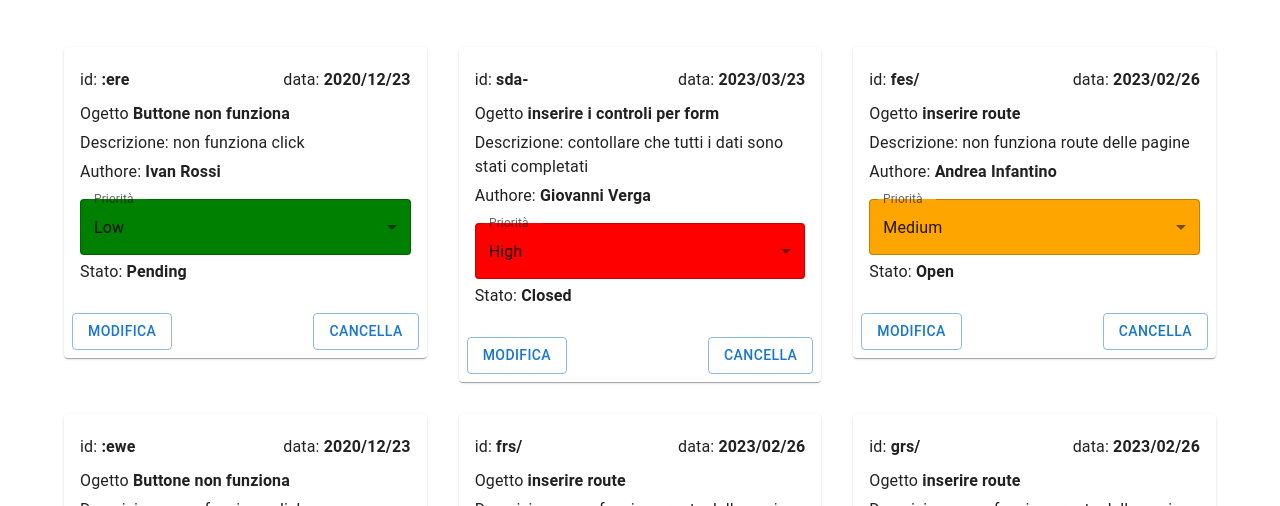
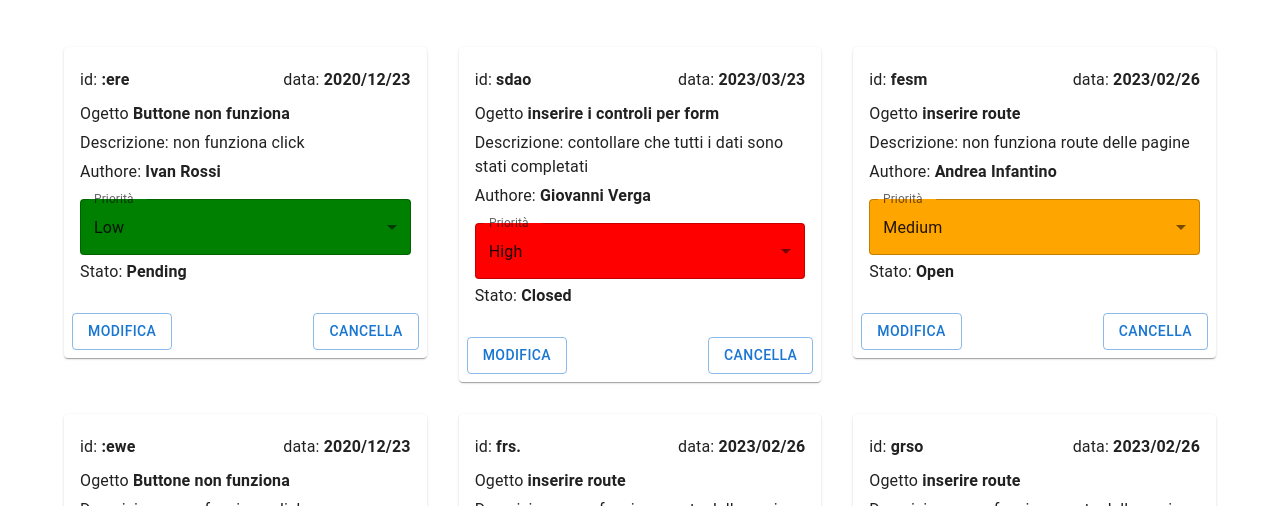
Before and after one commit to KDaniyil/Test-bug-trucker, a React (Create React App) app: page / in a window 1280 px wide. Shown: the part 169-675 px from the top of the page. Built offline with nearby package versions, Linux system fonts and the light colour scheme.

Commit message:
risolve some bugs

```diff
--- a/src/components/BugForm/BugForm.tsx
+++ b/src/components/BugForm/BugForm.tsx
@@ -44,6 +44,7 @@ const BugForm = ({ bug, titleButton }: Props) => {
     }
     const onSend = (e: React.FormEvent<HTMLFormElement>) => {
         e.preventDefault()
+        dispatch(createModifyBug(newBug))
         setNewBug(resetBug)
     }
     return (
@@ -113,12 +114,7 @@ const BugForm = ({ bug, titleButton }: Props) => {
                 </Box>
             </div>
             <Button variant="outlined" type="submit" className="newBug-btn">
-                <Link
-                    onClick={() => dispatch(createModifyBug(newBug))}
-                    to={'/'}
-                >
-                    {titleButton}
-                </Link>
+                <Link to={'/'}>{titleButton}</Link>
             </Button>
         </form>
     )
--- a/src/redux/bugsReducer.ts
+++ b/src/redux/bugsReducer.ts
@@ -13,7 +13,7 @@ const initialState: Bug[] = [
         dateLastChange: '',
     },
     {
-        id: 'sda-',
+        id: 'sdao',
         title: 'inserire i controli per form',
         description: 'contollare che tutti i dati sono stati completati',
         creator: 'Giovanni Verga',
@@ -23,7 +23,7 @@ const initialState: Bug[] = [
         dateLastChange: '',
     },
     {
-        id: 'fes/',
+        id: 'fesm',
         title: 'inserire route',
         description: 'non funziona route delle pagine',
         creator: 'Andrea Infantino',
@@ -43,7 +43,7 @@ const initialState: Bug[] = [
         dateLastChange: '',
     },
     {
-        id: 'frs/',
+        id: 'frs.',
         title: 'inserire route',
         description: 'non funziona route delle pagine',
         creator: 'Andrea Infantino',
@@ -53,7 +53,7 @@ const initialState: Bug[] = [
         dateLastChange: '',
     },
     {
-        id: 'grs/',
+        id: 'grso',
         title: 'inserire route',
         description: 'non funziona route delle pagine',
         creator: 'Andrea Infantino',
```
